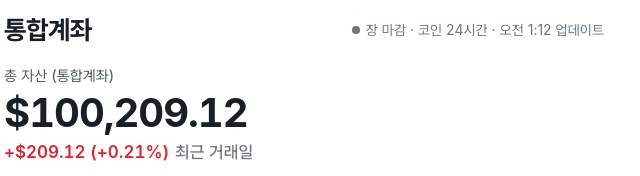
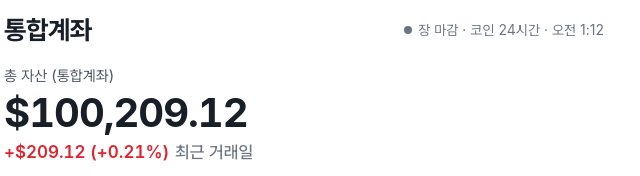
Before and after one commit to bboseongg55-rgb/paper-trader, a plain HTML site: page index.html in a window 1280 px wide. Shown: the top 176 px of the page, 336-976 px from the left. Drawn offline with Linux system fonts and the light colour scheme.

Commit message:
화면 제목이 두 줄로 꺾이지 않게 상태 줄을 줄임
Co-Authored-By: Claude Opus 5.5 <noreply@anthropic.com>
Claude-Session: https://claude.ai/code/session_01XQyhw1qTZM7PobETjZHP7G

```diff
--- a/index.html
+++ b/index.html
@@ -69,8 +69,9 @@ button { font: inherit; color: inherit; }
 
 /* top bar */
 .top { position: sticky; top: 0; z-index: 5; background: var(--bg); padding: calc(10px + env(safe-area-inset-top)) 20px 10px; display: flex; align-items: center; justify-content: space-between; gap: 12px; }
-.top h1 { margin: 0; font-size: 26px; font-weight: 700; letter-spacing: -0.02em; }
-.live { display: inline-flex; align-items: center; gap: 6px; font-size: 14px; color: var(--muted); white-space: nowrap; }
+.top h1 { margin: 0; font-size: 26px; font-weight: 700; letter-spacing: -0.02em; white-space: nowrap; flex: none; }
+.live { display: inline-flex; align-items: center; gap: 6px; font-size: 14px; color: var(--muted); min-width: 0; text-align: right; }
+.live > span { min-width: 0; word-break: keep-all; }
 .live i { width: 8px; height: 8px; border-radius: 50%; background: var(--muted); }
 .live.on i { background: var(--ok); }
 
@@ -304,7 +305,7 @@ details.teamlog[open] > summary::after { content: " 접기"; }
   function setLive() {
     const on = marketOpen();
     $('live').className = 'live' + (on || (funded() && wsOk) ? ' on' : '');
-    $('live').lastElementChild.textContent = S ? `${on ? '장중' : '장 마감'}${funded() ? (wsOk ? ' · 코인 실시간' : ' · 코인 24시간') : ''} · ${clock(S.built)} 업데이트` : '불러오는 중';
+    $('live').lastElementChild.textContent = S ? `${on ? '장중' : '장 마감'}${funded() ? (wsOk ? ' · 코인 실시간' : ' · 코인 24시간') : ''} · ${clock(S.built)}` : '불러오는 중';
   }
 
   // ── tabs
```
